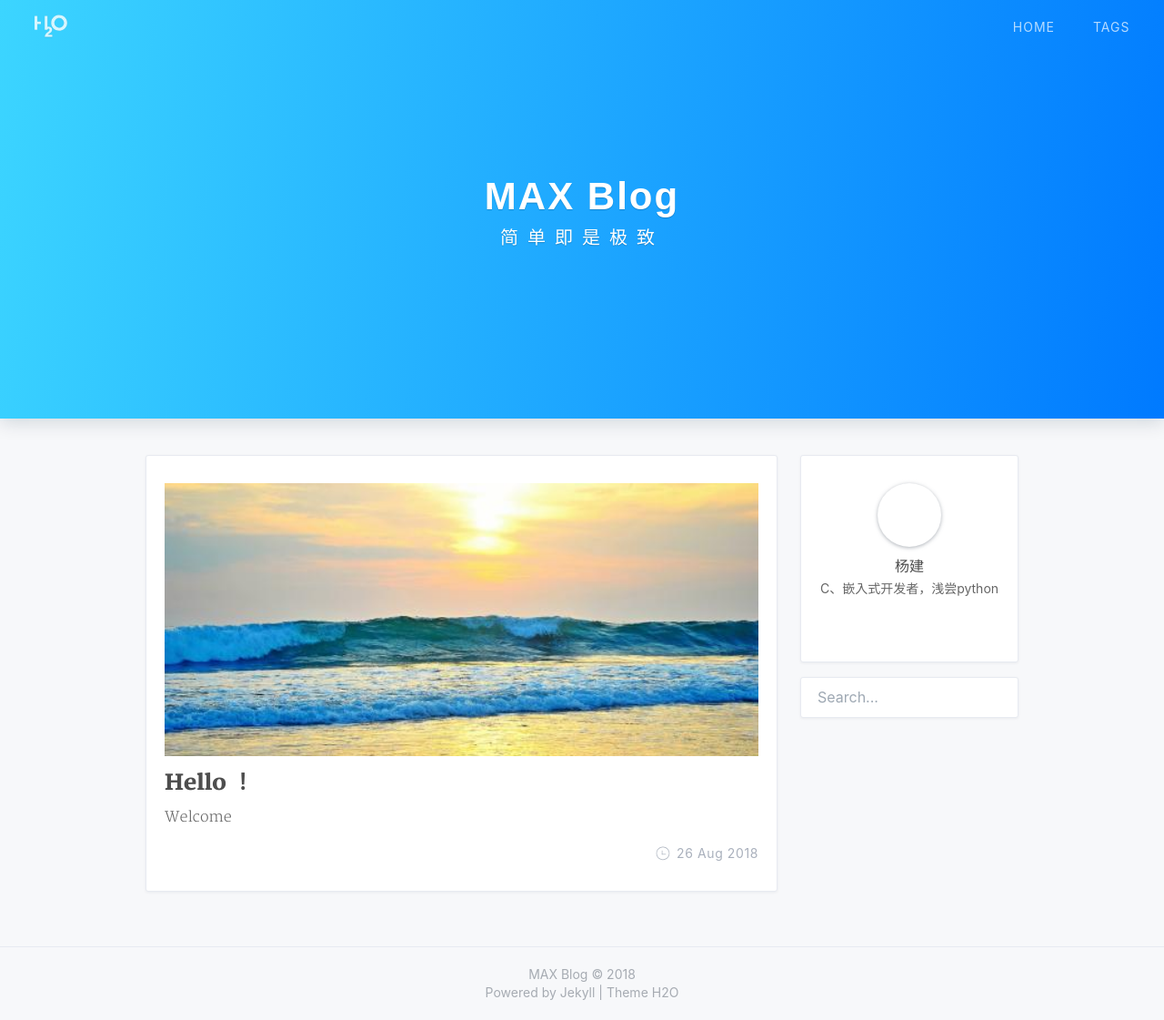
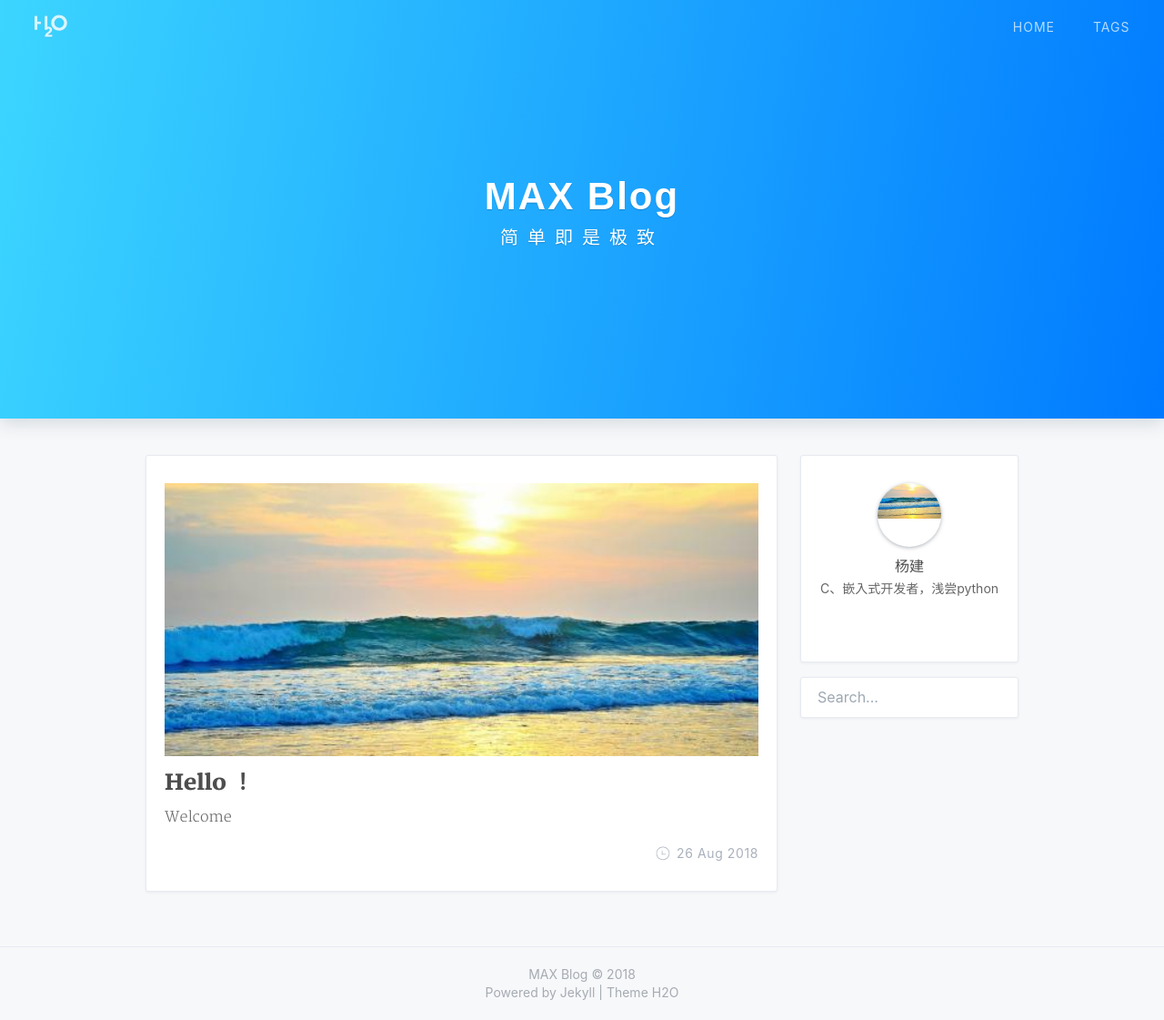
Before and after one commit to maxyjian/maxyjian.github.io, a Jekyll site: the page built from index.html, in a window 1280 px wide and 1121 px high. Shown: the whole window at 91% size. Built offline with Jekyll 4.4.1, drawn with Linux system fonts in a browser that asks for light colours; nearby versions of some CDN libraries; the list of posts is cut into pages by our own code; a style sheet for code colours, icons or effects is not loaded.

Commit message:
test theme

```diff
--- a/_config.yml
+++ b/_config.yml
@@ -20,7 +20,7 @@ footer:
 author: '杨建'
 nickname: 'MAX'
 bio: 'C、嵌入式开发者，浅尝python'
-#avatar: '/assets/img/profile.jpg'
+avatar: '/assets/img/theme.jpg'
 
 # Search
 search: true
```
